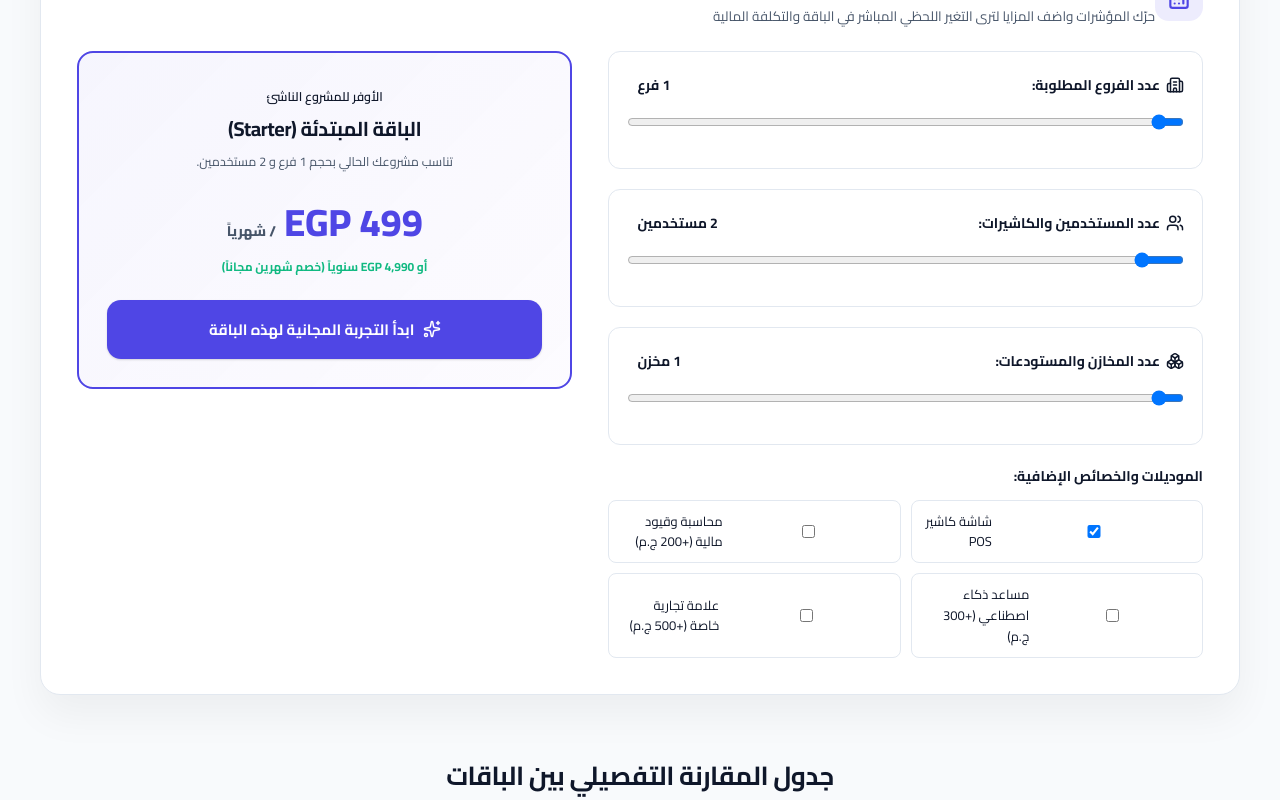
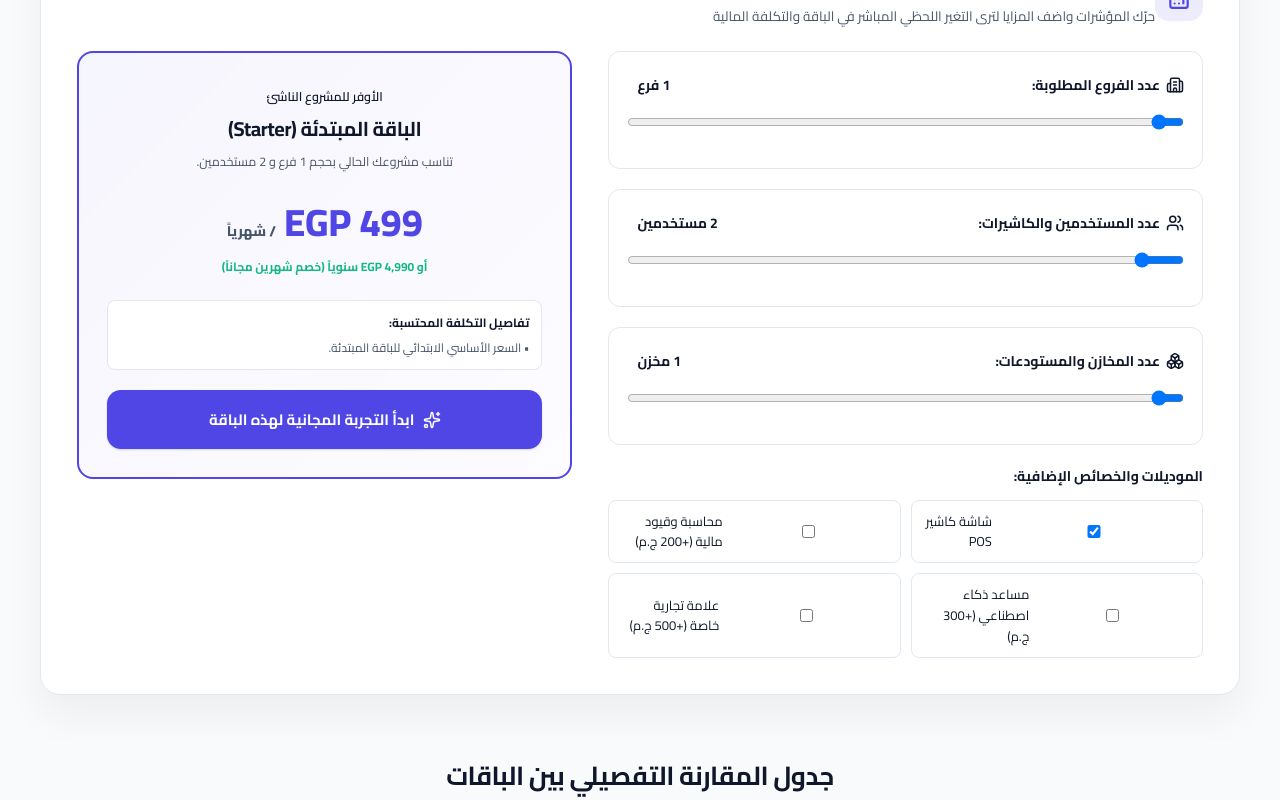
Before and after one commit to tahaeljoker/mizan-system, a React (Vite) app in the folder client/: page /landing in a window 1280 px wide. Shown: the part 4391-5191 px from the top of the page. Built offline with nearby package versions, Linux system fonts and the light colour scheme; no server answers.

Commit message:
fix(pricing): enable smooth continuous linear price updates for every branch, user, warehouse, and add-on change

```diff
--- a/client/src/components/PricingCalculator.jsx
+++ b/client/src/components/PricingCalculator.jsx
@@ -15,59 +15,54 @@ const PricingCalculator = () => {
   const [needAi, setNeedAi] = useState(false);
   const [needWhiteLabel, setNeedWhiteLabel] = useState(false);
 
-  // Dynamic Calculation Engine - Updates price live on every slider & checkbox change
+  // Dynamic Smooth Linear Calculation Engine
   const calculateResult = () => {
-    let basePrice = 499;
+    // Determine Base Plan Tier according to scale
     let planKey = 'STARTER';
     let planName = 'الباقة المبتدئة (Starter)';
     let badge = 'الأوفر للمشروع الناشئ';
     let reason = `تناسب مشروعك الحالي بحجم ${branchesCount} فرع و ${usersCount} مستخدمين.`;
+    let basePrice = 499;
 
-    // Determine Base Plan Tier based on scale & features
-    if (branchesCount > 10 || usersCount > 20 || needWhiteLabel || warehousesCount > 5) {
+    if (branchesCount > 8 || usersCount > 20 || needWhiteLabel || warehousesCount > 5) {
       planKey = 'ENTERPRISE';
       planName = 'باقة المؤسسات (Enterprise)';
-      basePrice = 2999;
       badge = 'حل سحابي مخصص للمؤسسات الكبرى';
       reason = 'تتطلب سيرفر خاص وتجهيز مخصص للفروع المتعددة والعلامة التجارية.';
-    } else if (branchesCount > 5 || usersCount > 10 || needAi) {
+      basePrice = 2999;
+    } else if (branchesCount > 4 || usersCount > 10 || needAi) {
       planKey = 'PROFESSIONAL';
       planName = 'الباقة الاحترافية (Professional)';
+      badge = 'أقصى أداء وتوسع';
+      reason = 'تتضمن وصول مساعد الذكاء الاصطناعي وإدارة الفروع المتعددة.';
       basePrice = 1999;
-      badge = 'أقصى أداء وتوسع';
-      reason = 'تتضمن وصول مساعد الذكاء الاصطناعي وإدارة الفروع المتعددة والـ API.';
     } else if (branchesCount > 1 || usersCount > 3 || needAccounting || warehousesCount > 1) {
       planKey = 'BUSINESS';
       planName = 'باقة الأعمال (Business)';
-      basePrice = 999;
       badge = 'الأكثر ملاءمة لنشاطك المتوسع';
       reason = 'تغطي المحاسبة المزدوجة والفروع المتعددة والمخازن بكفاءة عالية.';
+      basePrice = 999;
     }
 
-    // Dynamic Price Additions based on exact counts & checked features
-    let extraBranchesFee = 0;
-    if (planKey === 'STARTER' && branchesCount > 1) {
-      extraBranchesFee = (branchesCount - 1) * 150;
-    } else if (planKey === 'BUSINESS' && branchesCount > 3) {
-      extraBranchesFee = (branchesCount - 3) * 150;
-    } else if (planKey === 'PROFESSIONAL' && branchesCount > 8) {
-      extraBranchesFee = (branchesCount - 8) * 150;
-    }
+    // Incremental Linear Cost Calculation
+    // Extra Branches: +150 EGP / branch above 1
+    const extraBranchesFee = (branchesCount - 1) * 150;
 
-    let extraUsersFee = 0;
-    if (planKey === 'STARTER' && usersCount > 3) {
-      extraUsersFee = (usersCount - 3) * 50;
-    } else if (planKey === 'BUSINESS' && usersCount > 10) {
-      extraUsersFee = (usersCount - 10) * 50;
-    }
+    // Extra Users: +50 EGP / user above 2
+    const extraUsersFee = (usersCount - 2) * 50;
 
+    // Extra Warehouses: +100 EGP / warehouse above 1
+    const extraWarehousesFee = (warehousesCount - 1) * 100;
+
+    // Add-on Features Costs
     let addOnsFee = 0;
-    if (needAccounting && planKey === 'STARTER') addOnsFee += 200;
-    if (needAi && planKey !== 'PROFESSIONAL' && planKey !== 'ENTERPRISE') addOnsFee += 300;
-    if (needWhiteLabel && planKey !== 'ENTERPRISE') addOnsFee += 500;
+    if (needAccounting) addOnsFee += 200;
+    if (needAi) addOnsFee += 300;
+    if (needWhiteLabel) addOnsFee += 500;
 
-    const totalMonthly = basePrice + extraBranchesFee + extraUsersFee + addOnsFee;
-    const totalYearly = totalMonthly * 10; // 2 months discount
+    // Calculate Total Monthly Price smoothly
+    const totalMonthly = basePrice + extraBranchesFee + extraUsersFee + extraWarehousesFee + addOnsFee;
+    const totalYearly = totalMonthly * 10; // 2 months free
 
     return {
       planKey,
@@ -78,6 +73,7 @@ const PricingCalculator = () => {
       priceYearly: totalYearly,
       extraBranchesFee,
       extraUsersFee,
+      extraWarehousesFee,
       addOnsFee
     };
   };
@@ -228,14 +224,16 @@ const PricingCalculator = () => {
             </div>
           </div>
 
-          {(result.extraBranchesFee > 0 || result.extraUsersFee > 0 || result.addOnsFee > 0) && (
-            <div style={{ background: '#fff', borderRadius: '8px', padding: '12px', fontSize: '12px', color: 'var(--text-muted)', textAlign: 'right', marginBottom: '20px', border: '1px solid var(--border)' }}>
-              <div style={{ fontWeight: 'bold', color: 'var(--text-main)', marginBottom: '6px' }}>تفاصيل التكلفة المحتسبة:</div>
-              {result.extraBranchesFee > 0 && <div>• فروع إضافية: +{result.extraBranchesFee} ج.م/شهر</div>}
-              {result.extraUsersFee > 0 && <div>• مستخدمين إضافيين: +{result.extraUsersFee} ج.م/شهر</div>}
-              {result.addOnsFee > 0 && <div>• الإضافات المختارة: +{result.addOnsFee} ج.م/شهر</div>}
-            </div>
-          )}
+          <div style={{ background: '#fff', borderRadius: '8px', padding: '12px', fontSize: '12px', color: 'var(--text-muted)', textAlign: 'right', marginBottom: '20px', border: '1px solid var(--border)' }}>
+            <div style={{ fontWeight: 'bold', color: 'var(--text-main)', marginBottom: '6px' }}>تفاصيل التكلفة المحتسبة:</div>
+            {result.extraBranchesFee > 0 && <div>• فروع إضافية ({branchesCount - 1}): +{result.extraBranchesFee} ج.م/شهر</div>}
+            {result.extraUsersFee > 0 && <div>• مستخدمين إضافيين ({usersCount - 2}): +{result.extraUsersFee} ج.م/شهر</div>}
+            {result.extraWarehousesFee > 0 && <div>• مخازن إضافية ({warehousesCount - 1}): +{result.extraWarehousesFee} ج.م/شهر</div>}
+            {result.addOnsFee > 0 && <div>• الإضافات المختارة: +{result.addOnsFee} ج.م/شهر</div>}
+            {result.extraBranchesFee === 0 && result.extraUsersFee === 0 && result.extraWarehousesFee === 0 && result.addOnsFee === 0 && (
+              <div>• السعر الأساسي الابتدائي للباقة المبتدئة.</div>
+            )}
+          </div>
 
           <button
             className="btn btn-primary"
```
